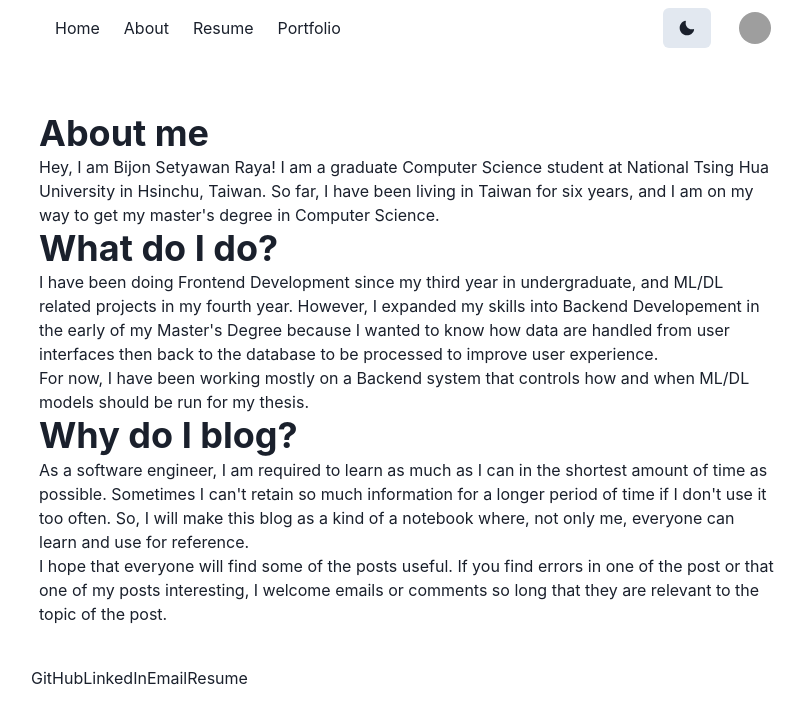
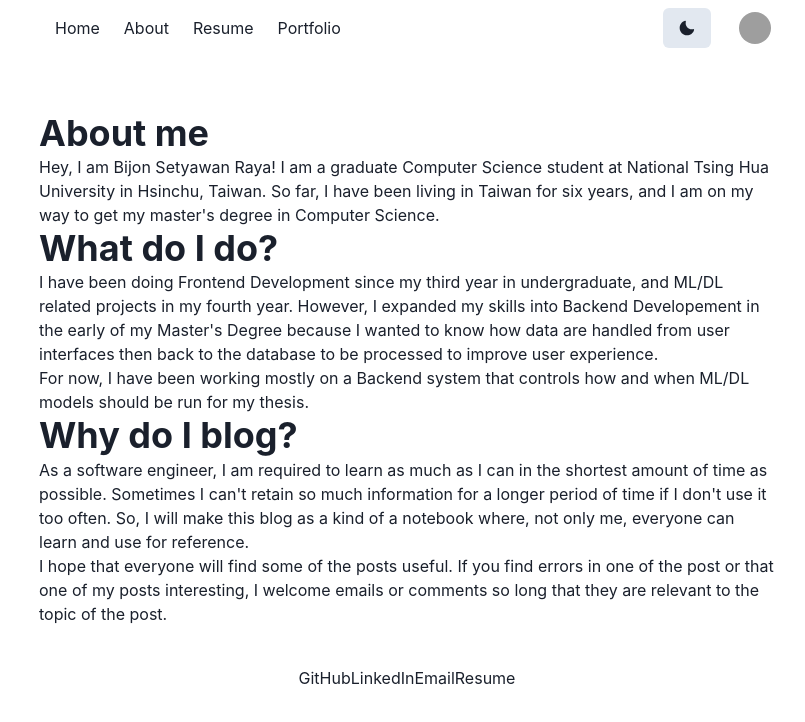
Before and after one commit to bsraya/bsraya, a Next.js app: page /about in a window 1280 px wide. Shown: the top 722 px of the page, without its empty margins (233-1038 px from the left). Built offline with nearby package versions, Linux system fonts and the light colour scheme; grey boxes are pictures that could not be loaded.

Commit message:
feat: centered footer

```diff
--- a/components/Footer.tsx
+++ b/components/Footer.tsx
@@ -1,6 +1,5 @@
 import { Flex } from '@chakra-ui/react'
 import Link from 'next/link'
-import styled from '@emotion/styled'
 
 const Footer: React.FC = () => {
     const link = [
@@ -22,24 +21,14 @@ const Footer: React.FC = () => {
         }
     ]
     return (
-        <Flex
-            flexDirection="row"
-            alignItems="center"
-            maxWidth="800px"
-            minWidth="356px"
-            width="100%"
-            as="nav"
-            px={[2, 6, 6]}
-            py={2}
-            mt={8}
-            mb={[0, 0, 8]}
-            mx="auto"
-        >
-            {link.map(({ name, url }) => (
-                <Link href={url} key={name} passHref={true}>
-                    <a>{name}</a>
-                </Link>
-            ))}
+        <Flex as="footer" mt={10}>
+            <Flex maxW="container.md" mx="auto">
+                {link.map(({ name, url }) => (
+                    <Link href={url} key={name} passHref={true}>
+                        <a>{name}</a>
+                    </Link>
+                ))}
+            </Flex>
         </Flex>
     );
 }
```
